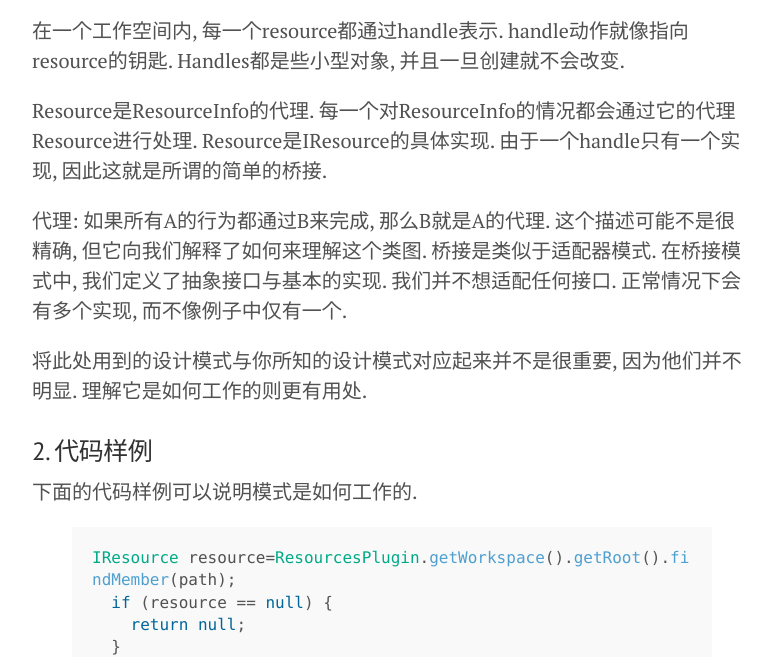
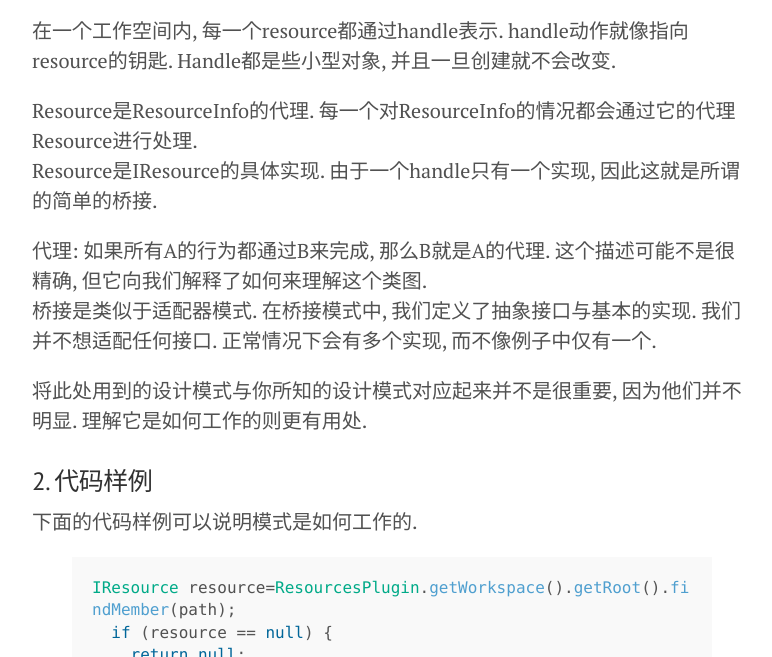
Before and after one commit to clarkdo/clarkdo.github.com, a Jekyll site: the page built from _posts/2014-08-28-19.md, in a window 1280 px wide and 900 px high, scrolled down 795 px, cut to the strip 243-900 px from the top of the window. Shown: the whole strip, without its empty margins (248-1020 px from the left). Built offline with Jekyll 4.4.1, drawn with Linux system fonts in a browser that asks for light colours; Markdown is read by kramdown in place of the engine named in the settings; comment, search, counter and statistics services are not loaded.

Commit message:
new post

```diff
--- a/_posts/2014-08-28-19.md
+++ b/_posts/2014-08-28-19.md
@@ -19,12 +19,12 @@ comments: true
 
 <img width="530" height="240" class="alignleft size-full wp-image-7687" alt="IResource - Proxy and Bridge" src="http://www.programcreek.com/wp-content/uploads/2013/02/IResource-Proxy-and-Bridge.png">
 
-在一个工作空间内, 每一个resource都通过handle表示. handle动作就像指向resource的钥匙. Handles都是些小型对象, 并且一旦创建就不会改变.
+在一个工作空间内, 每一个resource都通过handle表示. handle动作就像指向resource的钥匙. Handle都是些小型对象, 并且一旦创建就不会改变.
 
-Resource是ResourceInfo的代理. 每一个对ResourceInfo的情况都会通过它的代理Resource进行处理.
+Resource是ResourceInfo的代理. 每一个对ResourceInfo的情况都会通过它的代理Resource进行处理.<br/>
 Resource是IResource的具体实现. 由于一个handle只有一个实现, 因此这就是所谓的简单的桥接.
 
-代理: 如果所有A的行为都通过B来完成, 那么B就是A的代理. 这个描述可能不是很精确, 但它向我们解释了如何来理解这个类图.
+代理: 如果所有A的行为都通过B来完成, 那么B就是A的代理. 这个描述可能不是很精确, 但它向我们解释了如何来理解这个类图.<br/>
 桥接是类似于适配器模式. 在桥接模式中, 我们定义了抽象接口与基本的实现. 我们并不想适配任何接口. 正常情况下会有多个实现, 而不像例子中仅有一个.
 
 将此处用到的设计模式与你所知的设计模式对应起来并不是很重要, 因为他们并不明显. 理解它是如何工作的则更有用处.
```
